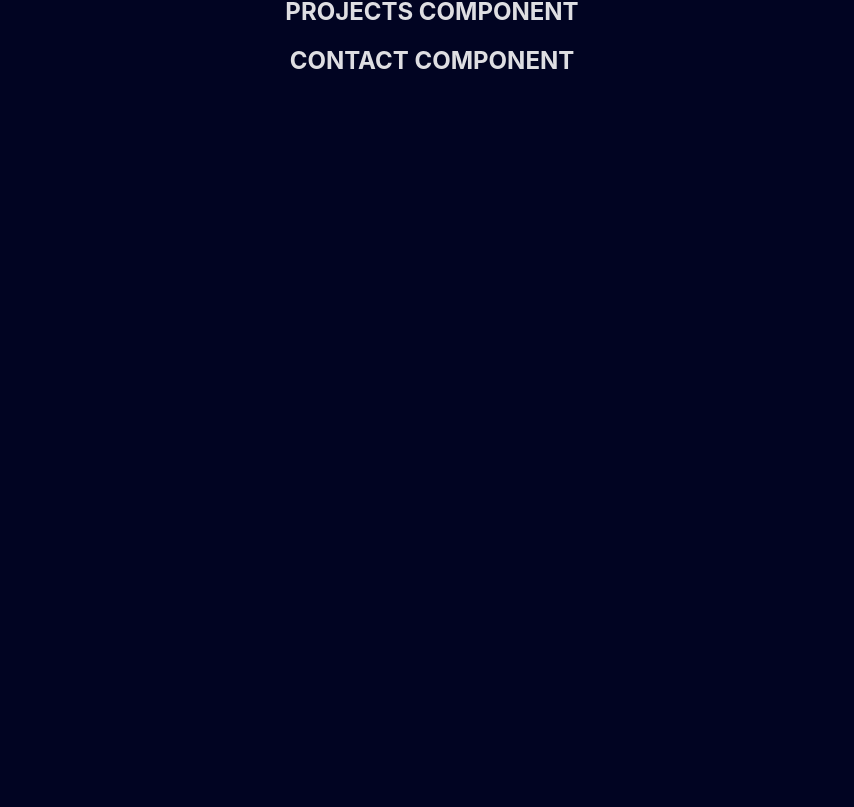
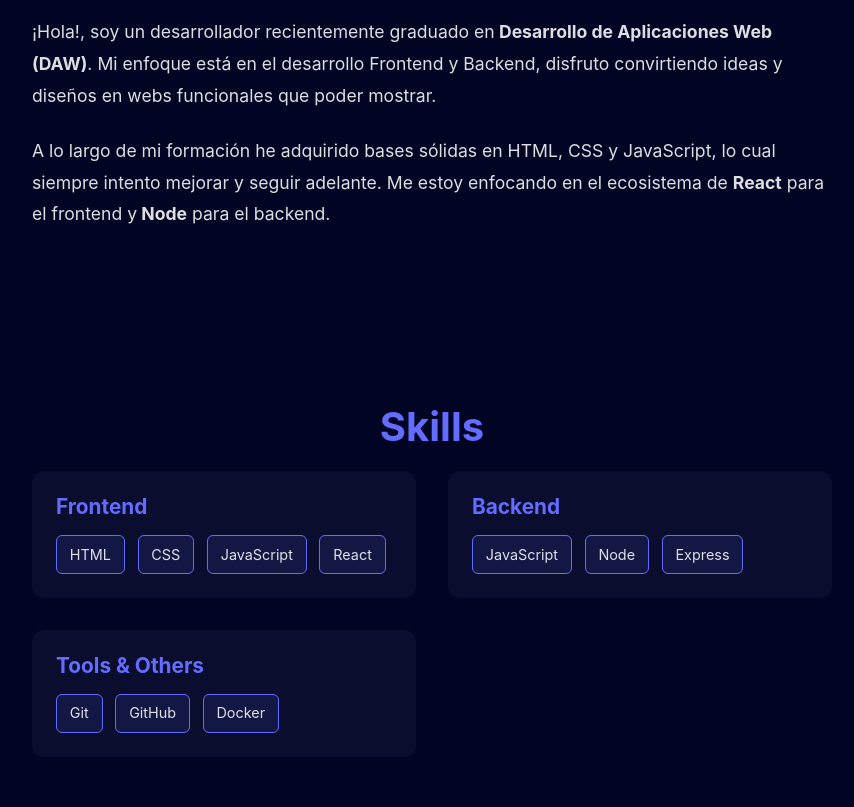
Before and after one commit to mateo-balciunas/my-portfolio, a React (Vite) app: page / in a window 1280 px wide. Shown: the part 933-1740 px from the top of the page, without its empty margins (208-1062 px from the left). Before the commit the page ends 1080 px from the top, so only its background shows below. Built offline with nearby package versions, Linux system fonts and the light colour scheme.

Commit message:
feat: skills component css added, fix: minnor issues about, hero skills components

```diff
--- a/src/components/About.jsx
+++ b/src/components/About.jsx
@@ -1,11 +1,24 @@
-import React from "react";
 
 function About() {
 
     return (
-        <div>
-            <h2>ABOUT COMPONENT</h2>
-        </div>
+        <section id="about" className="about">
+            <h2>About Me</h2>
+            <div className="about-content">
+                <p>
+                    ¡Hola!, soy un desarrollador recientemente graduado en
+                    <strong> Desarrollo de Aplicaciones Web (DAW)</strong>. Mi
+                    enfoque está en el desarrollo Frontend y Backend, disfruto convirtiendo
+                    ideas y diseños en webs funcionales que poder mostrar.
+                </p>
+                <p>
+                    A lo largo de mi formación he adquirido bases sólidas en HTML, CSS y
+                    JavaScript, lo cual siempre intento mejorar y seguir adelante.
+                    Me estoy enfocando en el ecosistema de <strong>React</strong> para el frontend y
+                    <strong> Node</strong> para el backend.
+                </p>
+            </div>
+        </section>
     );
 
 }
--- a/src/components/Hero.jsx
+++ b/src/components/Hero.jsx
@@ -7,7 +7,7 @@ function Hero() {
             <h1>Hola, soy <span className="highlight">Mateo</span></h1>
             <p>Desarrollador Junior</p>
             <p>Especializado en crear soluciones web modernas y eficientes.</p>
-            <a href="#projects" className="btn-primary">Ver projectos</a>
+            <a href="#projects" className="btn-primary">Ver proyectos</a>
         </section>
     )
 }
--- a/src/components/Skills.jsx
+++ b/src/components/Skills.jsx
@@ -2,10 +2,39 @@ import React from "react";
 
 function Skills() {
 
+    const skillCategories = [
+        {
+            title: 'Frontend',
+            skills: ["HTML", "CSS", "JavaScript", "React"]
+        },
+        {
+            title: 'Backend',
+            skills: ["JavaScript", "Node", "Express"]
+        },
+        {
+            title: 'Tools & Others',
+            skills: ["Git", "GitHub", "Docker"]
+        }
+    ];
+
     return (
-        <div>
-            <h2>SKILLS COMPONENT</h2>
-        </div>
+        <section id="skills" className="skills">
+            <h2>Skills</h2>
+            <div className="skills-grid">
+                {skillCategories.map((category, index) => (
+                    <div key={index} className="skill-category">
+                        <h3>{category.title}</h3>
+                        <div className="skill-list">
+                            {category.skills.map((skill, i) => (
+                                <span key={i} className="skill-tag">
+                                    {skill}
+                                </span>
+                            ))}
+                        </div>
+                    </div>
+                ))}
+            </div>
+        </section>
     );
 }
 
--- a/src/styles/styles.css
+++ b/src/styles/styles.css
@@ -1,11 +1,16 @@
 
 :root {
     font-family: Inter, system-ui, Avenir, Helvetica, sans-serif;
-    line-height: 1.5 rem;
+    line-height: 1.5rem;
     font-weight: 400;
 
     color-scheme: light dark;
     color: rgba(255, 255, 255, 0.87);
+    --primary-color: #646cff;
+    --text-color: rgba(255, 255, 255, 0.87);
+    --bg-secondary: #0a0d2e;
+
+    color: var(--text-color);
     background-color: #010422;
 
 }
@@ -32,6 +37,17 @@ main {
     box-sizing: border-box;
 }
 
+section {
+    padding: 4rem 0;
+    scroll-margin-top: 80px;
+}
+
+h2 {
+    font-size: 2.5rem;
+    margin-bottom: 2rem;
+    color: var(--primary-color);
+    position: relative;
+}
 /* Componente header */
 .header {
     display: flex;
@@ -50,7 +66,7 @@ main {
     gap: 2rem;
 }
 
-.header a {
+.header a {
     text-decoration: none;
     color: var(--text-color);
     font-weight: 500;
@@ -73,7 +89,7 @@ main {
 }
 
 .highlight {
-    color: var(--primary-color)
+    color: var(--primary-color);
 }
 
 .btn-primary {
@@ -84,3 +100,57 @@ main {
     border-radius: 8px;
     text-decoration: none;
 }
+
+/* About */
+.about-content {
+    text-align: left;
+    max-width: 800px;
+    margin: 0 auto;
+    line-height: 1.8;
+    font-size: 1.1rem;
+}
+
+.about-content p{
+    margin-bottom: 1.5rem;
+}
+
+/* Skills */
+.skills-grid {
+    display: grid;
+    grid-template-columns: repeat(auto-fit, minmax(250px, 1fr));
+    gap: 2rem;
+    margin-top: 2rem;
+}
+
+.skill-category {
+    background-color: var(--bg-secondary);
+    padding: 1.5rem;
+    border-radius: 12px;
+    text-align: left;
+    transition: transform 0.3s ease;
+}
+
+.skill-category:hover {
+    transform: translateY(-5px);
+}
+
+.skill-category h3{
+    margin-top: 0;
+    color: var(--primary-color);
+    font-size: 1.3rem;
+    margin-bottom: 1rem;
+}
+
+.skill-list {
+    display: flex;
+    flex-wrap: wrap;
+    gap: 0.8rem;
+}
+
+.skill-tag {
+    background-color: rgba(100, 108, 255, 0.1);
+    padding: 0.4rem 0.8rem;
+    border-radius: 6px;
+    font-size: 0.9rem;
+    border: 1px solid var(--primary-color);
+}
```
Also changed, not shown: src/App.jsx (+6 -6 lines).
